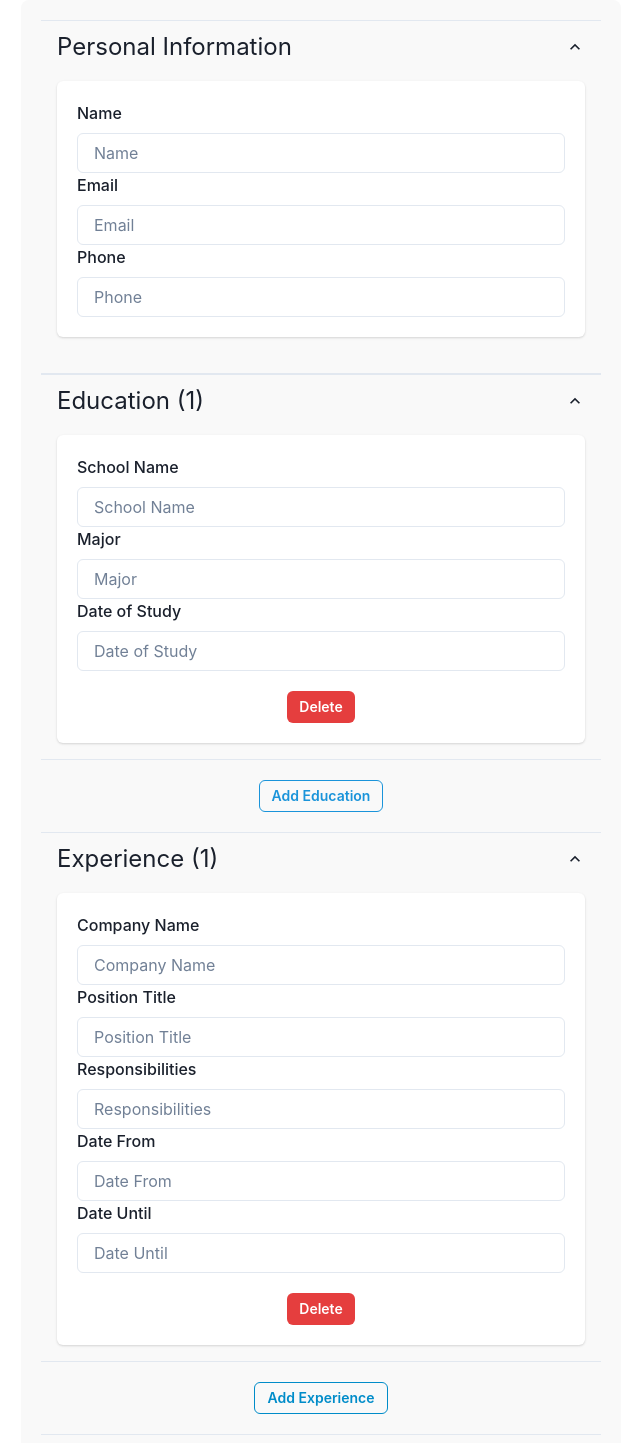
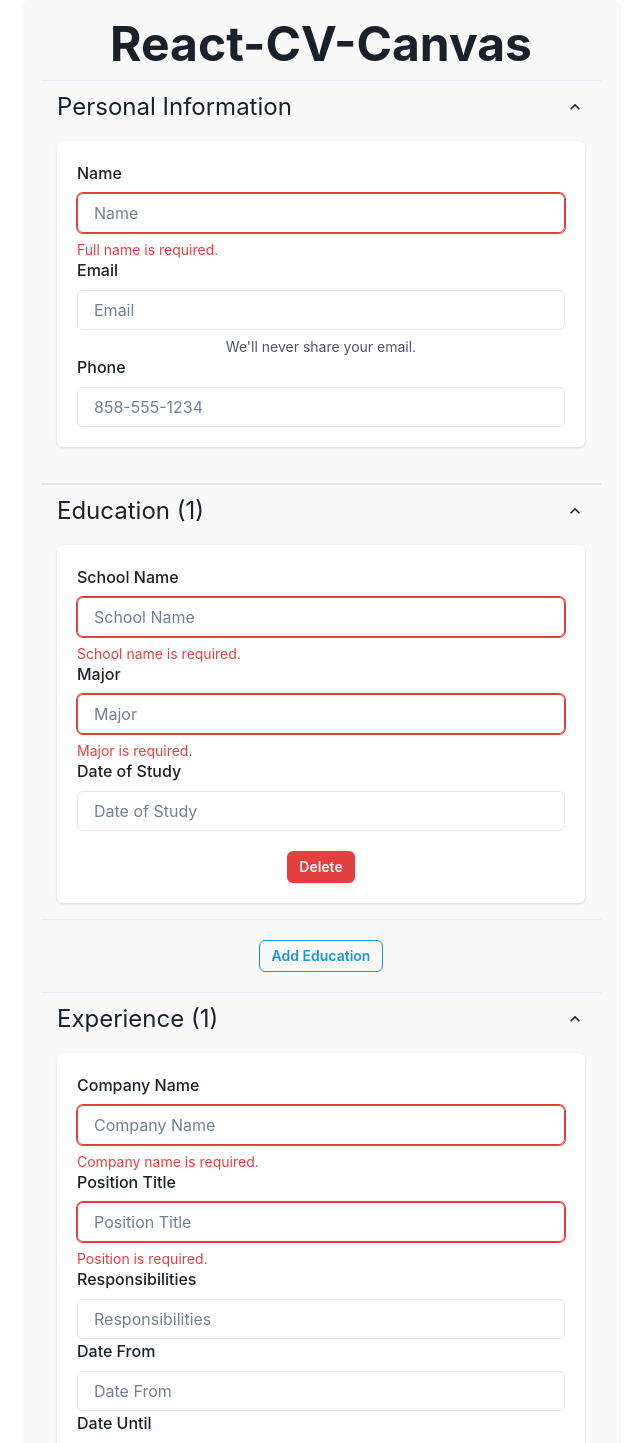
Before and after one commit to angelr1076/React-CV-App, a React (Vite) app: page / in a window 1280 px wide. Shown: the part 20-1463 px from the top of the page, without its empty margins (319-959 px from the left). Built offline with nearby package versions, Linux system fonts and the light colour scheme.

Commit message:
Added title component to display title of app. Add FormHelperText and FormErrorMessage to input components.

```diff
--- a/index.html
+++ b/index.html
@@ -4,7 +4,7 @@
     <meta charset="UTF-8" />
     <link rel="icon" type="image/svg+xml" href="/vite.svg" />
     <meta name="viewport" content="width=device-width, initial-scale=1.0" />
-    <title>CVitUp</title>
+    <title>React-CV-Canvas</title>
   </head>
   <body>
     <div id="root"></div>
--- a/src/App.jsx
+++ b/src/App.jsx
@@ -1,9 +1,11 @@
 import './assets/styles/style.css';
+import Title from './components/Title';
 import CVForm from './components/CVForm';
 
 function App() {
   return (
     <div className='main'>
+      <Title title='React-CV-Canvas' />
       <CVForm />
     </div>
   );
--- a/src/components/EducationalExp.jsx
+++ b/src/components/EducationalExp.jsx
@@ -4,7 +4,6 @@ import {
   Text,
   Input,
   Button,
-  FormLabel,
   Card,
   CardHeader,
   CardBody,
@@ -14,6 +13,10 @@ import {
   AccordionButton,
   AccordionPanel,
   AccordionIcon,
+  FormControl,
+  FormLabel,
+  FormErrorMessage,
+  FormHelperText,
 } from '@chakra-ui/react';
 
 function EducationalExp({
@@ -27,6 +30,9 @@ function EducationalExp({
     const { name, value } = e.target;
     onChange({ ...education, [name]: value }, index);
   };
+
+  const isError = education.schoolName === '' || education.major === '';
+
   return (
     <div className='form-group'>
       {isSubmitted ? (
@@ -47,6 +53,7 @@ function EducationalExp({
             <AccordionPanel pb={4}>
               <Card>
                 <CardBody>
+                  <FormControl isInvalid={isError}>
                     <FormLabel className='label' htmlFor={`schoolName${index}`}>
                       School Name
                     </FormLabel>
@@ -58,6 +65,15 @@ function EducationalExp({
                       placeholder='School Name'
                       id={`schoolName${index}`}
                     />
+                    {!isError ? (
+                      <FormHelperText>Enter your school name.</FormHelperText>
+                    ) : (
+                      <FormErrorMessage>
+                        School name is required.
+                      </FormErrorMessage>
+                    )}
+                  </FormControl>
+                  <FormControl isInvalid={isError}>
                     <FormLabel className='label' htmlFor={`major${index}`}>
                       Major
                     </FormLabel>
@@ -69,7 +85,16 @@ function EducationalExp({
                       placeholder='Major'
                       id={`major${index}`}
                     />
-                  <FormLabel className='label' htmlFor={`dateOfStudy${index}`}>
+                    {!isError ? (
+                      <FormHelperText>Enter your major.</FormHelperText>
+                    ) : (
+                      <FormErrorMessage>Major is required.</FormErrorMessage>
+                    )}
+                  </FormControl>
+                  <FormControl>
+                    <FormLabel
+                      className='label'
+                      htmlFor={`dateOfStudy${index}`}>
                       Date of Study
                     </FormLabel>
                     <Input
@@ -81,6 +106,7 @@ function EducationalExp({
                       id={`dateOfStudy${index}`}
                       mb={5}
                     />
+                  </FormControl>
                   {/* TODO: Left align button */}
                   <Button
                     colorScheme='red'
--- a/src/components/GeneralInfo.jsx
+++ b/src/components/GeneralInfo.jsx
@@ -4,7 +4,6 @@ import {
   Box,
   Heading,
   Input,
-  FormLabel,
   Text,
   Card,
   CardHeader,
@@ -15,6 +14,10 @@ import {
   AccordionButton,
   AccordionPanel,
   AccordionIcon,
+  FormControl,
+  FormLabel,
+  FormErrorMessage,
+  FormHelperText,
 } from '@chakra-ui/react';
 
 function GeneralInfo({ info, onChange, isSubmitted }) {
@@ -22,6 +25,8 @@ function GeneralInfo({ info, onChange, isSubmitted }) {
     const { name, value } = e.target;
     onChange({ ...info, [name]: value });
   };
+
+  const isError = info.name === '';
 
   return (
     <>
@@ -44,6 +49,7 @@ function GeneralInfo({ info, onChange, isSubmitted }) {
             <AccordionPanel pb={4}>
               <Card mb={5}>
                 <CardBody>
+                  <FormControl isInvalid={isError}>
                     <FormLabel className='label' htmlFor='name'>
                       Name
                     </FormLabel>
@@ -54,6 +60,16 @@ function GeneralInfo({ info, onChange, isSubmitted }) {
                       onChange={handleInputChange}
                       placeholder='Name'
                     />
+                    {!isError ? (
+                      <FormHelperText>Enter your full name.</FormHelperText>
+                    ) : (
+                      // FIXME: Error message not rendering
+                      <FormErrorMessage>
+                        Full name is required.
+                      </FormErrorMessage>
+                    )}
+                  </FormControl>
+                  <FormControl>
                     <FormLabel className='label' htmlFor='email'>
                       Email
                     </FormLabel>
@@ -64,6 +80,11 @@ function GeneralInfo({ info, onChange, isSubmitted }) {
                       onChange={handleInputChange}
                       placeholder='Email'
                     />
+                    <FormHelperText>
+                      {`We'll never share your email.`}
+                    </FormHelperText>
+                  </FormControl>
+                  <FormControl>
                     <FormLabel className='label' htmlFor='phone'>
                       Phone
                     </FormLabel>
@@ -72,8 +93,9 @@ function GeneralInfo({ info, onChange, isSubmitted }) {
                       name='phone'
                       value={info.phone}
                       onChange={handleInputChange}
-                    placeholder='Phone'
+                      placeholder='858-555-1234'
                     />
+                  </FormControl>
                 </CardBody>
               </Card>
             </AccordionPanel>
--- a/src/components/PracticalExp.jsx
+++ b/src/components/PracticalExp.jsx
@@ -4,7 +4,6 @@ import {
   Text,
   Input,
   Button,
-  FormLabel,
   Card,
   CardHeader,
   CardBody,
@@ -14,6 +13,10 @@ import {
   AccordionButton,
   AccordionPanel,
   AccordionIcon,
+  FormControl,
+  FormLabel,
+  FormErrorMessage,
+  FormHelperText,
 } from '@chakra-ui/react';
 
 function PracticalExp({
@@ -27,6 +30,9 @@ function PracticalExp({
     const { name, value } = e.target;
     onChange({ ...experience, [name]: value }, index);
   };
+
+  const isError =
+    experience.companyName === '' || experience.positionTitle === '';
 
   return (
     <div className='form-group'>
@@ -50,7 +56,10 @@ function PracticalExp({
             <AccordionPanel pb={4}>
               <Card>
                 <CardBody>
-                  <FormLabel className='label' htmlFor={`companyName${index}`}>
+                  <FormControl isInvalid={isError}>
+                    <FormLabel
+                      className='label'
+                      htmlFor={`companyName${index}`}>
                       Company Name
                     </FormLabel>
                     <Input
@@ -61,6 +70,15 @@ function PracticalExp({
                       placeholder='Company Name'
                       id={`companyName${index}`}
                     />
+                    {!isError ? (
+                      <FormHelperText>Enter your company name.</FormHelperText>
+                    ) : (
+                      <FormErrorMessage>
+                        Company name is required.
+                      </FormErrorMessage>
+                    )}
+                  </FormControl>
+                  <FormControl isInvalid={isError}>
                     <FormLabel
                       className='label'
                       htmlFor={`positionTitle${index}`}>
@@ -74,6 +92,13 @@ function PracticalExp({
                       placeholder='Position Title'
                       id={`positionTitle${index}`}
                     />
+                    {!isError ? (
+                      <FormHelperText>Enter your position.</FormHelperText>
+                    ) : (
+                      <FormErrorMessage>Position is required.</FormErrorMessage>
+                    )}
+                  </FormControl>
+                  <FormControl>
                     <FormLabel
                       className='label'
                       htmlFor={`responsibilities${index}`}>
@@ -87,6 +112,8 @@ function PracticalExp({
                       placeholder='Responsibilities'
                       id={`responsibilities${index}`}
                     />
+                  </FormControl>
+                  <FormControl>
                     <FormLabel className='label' htmlFor={`dateFrom${index}`}>
                       Date From
                     </FormLabel>
@@ -98,6 +125,8 @@ function PracticalExp({
                       placeholder='Date From'
                       id={`dateFrom${index}`}
                     />
+                  </FormControl>
+                  <FormControl>
                     <FormLabel className='label' htmlFor={`dateUntil${index}`}>
                       Date Until
                     </FormLabel>
@@ -110,6 +139,7 @@ function PracticalExp({
                       id={`dateUntil${index}`}
                       mb={5}
                     />
+                  </FormControl>
                   <Button
                     colorScheme='red'
                     size='sm'
--- /dev/null
+++ b/src/components/Title.jsx
@@ -0,0 +1,16 @@
+import PropTypes from 'prop-types';
+import { Heading } from '@chakra-ui/react';
+
+function Title({ title }) {
+  return (
+    <Heading as='h1' size='2xl' mb={3}>
+      {title}
+    </Heading>
+  );
+}
+
+Title.propTypes = {
+  title: PropTypes.string.isRequired,
+};
+
+export default Title;
```
Lines whose indentation alone changed are shown as unchanged.
